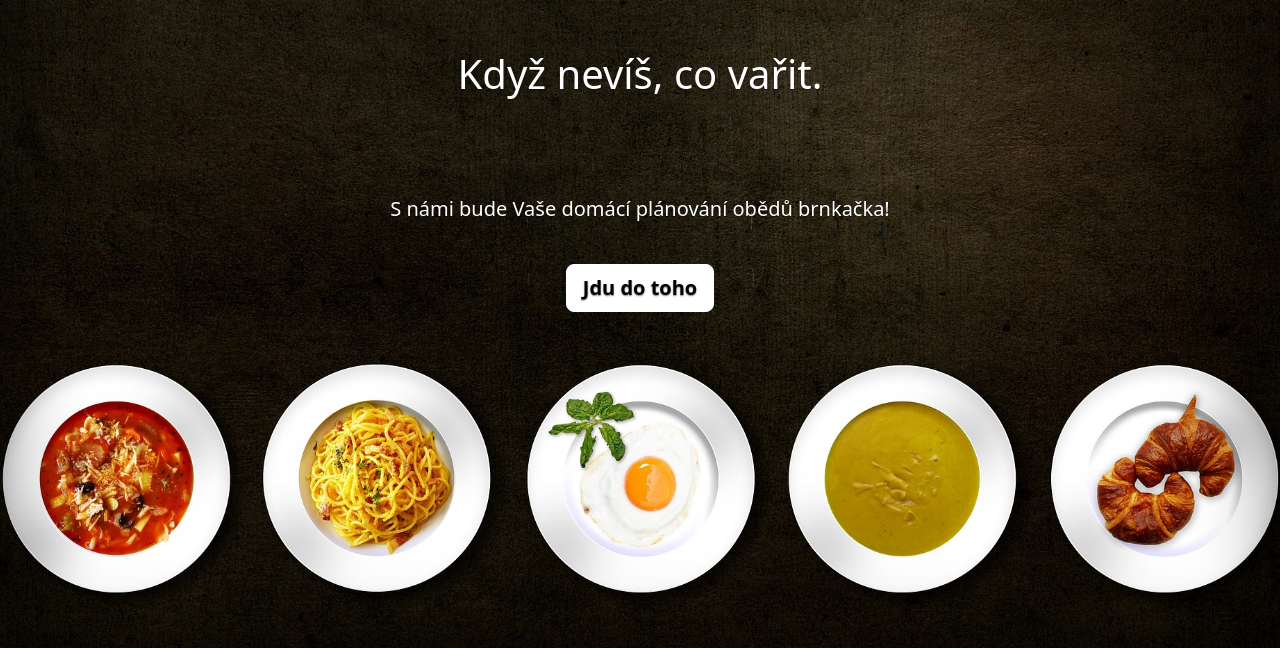
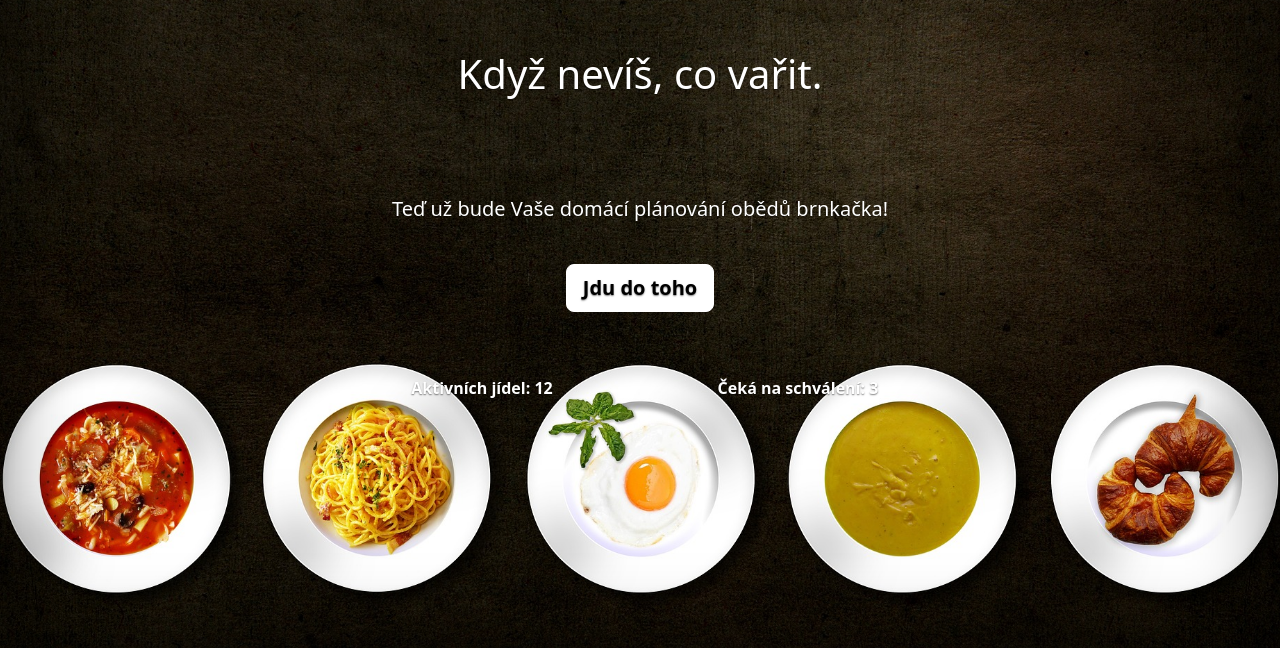
Before and after one commit to SandraHeinzova/demvis, a Flask app: page / in a window 1280 px wide. Shown: the part 152-800 px from the top of the page. Run offline with Flask 3, Linux system fonts and the light colour scheme; some libraries are stand-ins or nearby versions.

Commit message:
add to index.html total numbers of active and waiting meals

```diff
--- a/main.py
+++ b/main.py
@@ -45,7 +45,12 @@ def admin_only(f):
 
 @app.route("/")
 def home():
-    return render_template("index.html", active_page="home")
+    active_meals = len(db.session.execute(select(Meal).where(Meal.active)).scalars().all())
+    waiting_meals =len(db.session.execute(select(Meal).where(Meal.active == False)).scalars().all())
+    return render_template("index.html",
+                           active_page="home",
+                           active_meals=active_meals,
+                           waiting_meals=waiting_meals)
 
 
 @app.route("/generator")
--- a/templates/index.html
+++ b/templates/index.html
@@ -5,10 +5,13 @@
 {% block content %}
 <main class="px-3">
     <h1 class="py-5 my-5">Když nevíš, co vařit.</h1>
-    <p class="lead">S námi bude Vaše domácí plánování obědů brnkačka!</p>
+    <p class="lead">Teď už bude Vaše domácí plánování obědů brnkačka!</p>
     <p class="lead pt-4">
         <a href="{{ url_for('generator') }}" class="btn btn-lg btn-light fw-bold border-white bg-white">Jdu do toho</a>
     </p>
+    <div class="row justify-content-around mt-5 pt-3">
+        <div class="col-4"><strong>Aktivních jídel: {{ active_meals }}</strong></div>
+        <div class="col-4"><strong>Čeká na schválení: {{ waiting_meals }}</strong></div>
     <div class="container pt-3">
         {% with messages = get_flashed_messages() %}
         {% if messages %}
```
